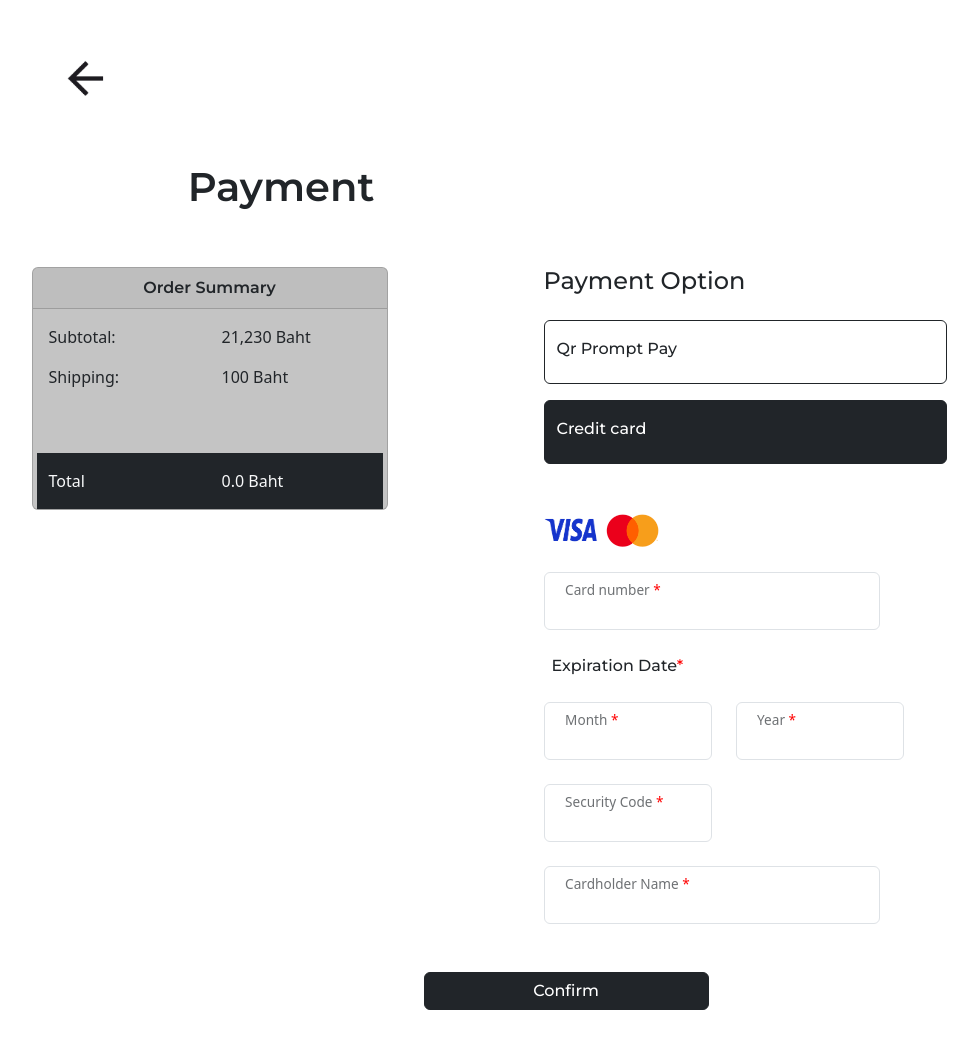
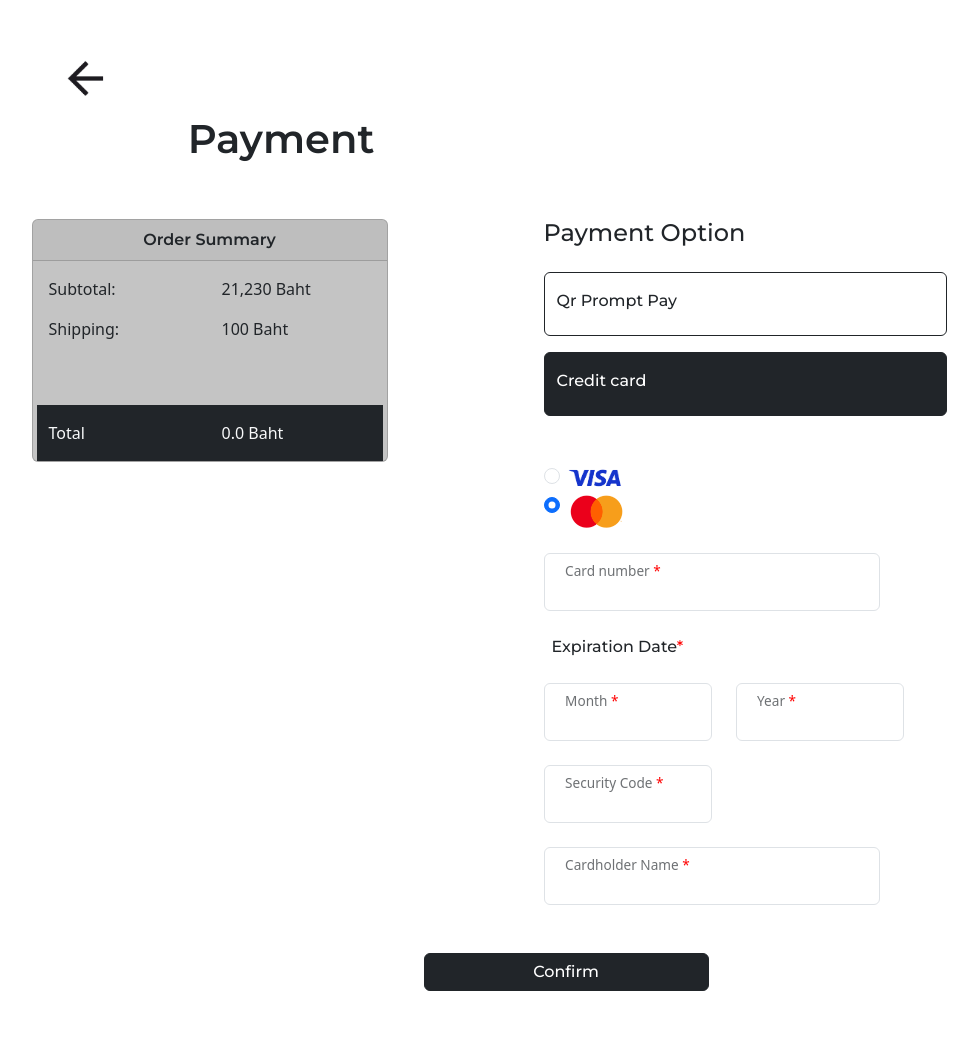
Before and after one commit to BKOPYZ/kendoshop, a Django app: template templates/payment/payment.html in a window 1280 px wide, after a click on "Credit card". Shown: the part 115-1165 px from the top of the page, without its empty margins (74-1052 px from the left). Run offline with Django 5.2, Linux system fonts and the light colour scheme; the template is opened without the code that fills it, so the values that code supplies are empty.

Commit message:
fix: I do not know

```diff
--- a/templates/payment/payment.html
+++ b/templates/payment/payment.html
@@ -11,7 +11,7 @@
       {% csrf_token %}
       <div class="container">
         <div class="row">
-          <h1 class="montserrat-bold text-center col-6 mt-5 pt-1">Payment</h1>
+          <h1 class="montserrat-bold text-center col-6 pt-1">Payment</h1>
         </div>
         <div class="row justify-content-center">
           <div class="col-lg-4 col-8 mt-5">
@@ -70,34 +70,50 @@
 
               {% if user.is_authenticated %}
               <!-- TODO :OAT PLEASE IMPLEMENT this -->
-              <div class="collapse mt-5 col-10 ms-5" id="credit" data-bs-parent="#accordion">
-                <div class="row d-flex justify-content-center">
+              <div class="collapse mt-2 col-10" id="credit" data-bs-parent="#accordion">
+                <div class="row d-flex justify-content-center my-2">
                   <input type="radio" class="btn-check" name="options" id="card1" />
-                  <label class="btn btn-outline-dark col-8" for="card1">
-                    <img src="../../static/assets/imgs/visa.png" alt="visa" style="width: 60px" />
-                    <p class="montserrat-light">Card 1:</p>
-                    <p class="montserrat-light">
-                      Card Number : xxx-xxx-xxx-<span>178</span>
-                    </p>
+                  <label class="btn btn-outline-dark col-8 d-flex" for="card1">
+                    <img src="../../static/assets/imgs/visa.png" alt="visa" style="width: auto; height:40px;" />
+                    <div>
+                      <p class="montserrat-light text-start">Card 1:</p>
+                      <p class="montserrat-light text-start">
+                        Card Number : xxx-xxx-xxx-<span>178</span>
+                      </p>
+                    </div>
                   </label>
                 </div>
-                <div class="row d-flex justify-content-center">
+                <div class="row d-flex justify-content-center my-2">
                   <input type="radio" class="btn-check" name="options" id="card2" />
-                  <label class="btn btn-outline-dark col-8" for="card2">
-                    <img src="../../static/assets/imgs/visa.png" alt="visa" style="width: 60px" />
-                    <p class="montserrat-light">Card 1:</p>
-                    <p class="montserrat-light">
-                      Card Number : xxx-xxx-xxx-<span>178</span>
-                    </p>
+                  <label class="btn btn-outline-dark col-8 d-flex" for="card2">
+                    <img src="../../static/assets/imgs/master.png" alt="master" style="width: auto; height:40px;" />
+                    <div>
+                      <p class="montserrat-light text-start">Card 2:</p>
+                      <p class="montserrat-light text-start">
+                        Card Number : xxx-xxx-xxx-<span>234</span>
+                      </p>
+                    </div>
                   </label>
+                </div>
+                <div class="row d-flex justify-content-center my-2">
+                  <!--Jeng: Pleas link this to new_payment_page-->
+                  <a href="" class="btn btn-outline-dark w-25">Add Card</a>
                 </div>
               </div>
 
               {% else %}
               <div class="collapse mt-5 col-10 ms-5" id="credit" data-bs-parent="#accordion">
-                <div class="d-flex">
-                  <img src="../../static/assets/imgs/visa.png" alt="visa" style="width: 60px" />
-                  <img src="../../static/assets/imgs/master.png" alt="visa" style="width: 60px" />
+                <div class="form-check">
+                  <input class="form-check-input" type="radio" name="cardChoices" id="visa">
+                  <label class="form-check-label" for="visa">
+                    <img src="../../static/assets/imgs/visa.png" alt="visa" style="width: 60px" />
+                  </label>
+                </div>
+                <div class="form-check">
+                  <input class="form-check-input" type="radio" name="cardChoices" id="master" checked>
+                  <label class="form-check-label" for="master">
+                    <img src="../../static/assets/imgs/master.png" alt="visa" style="width: 60px" />
+                  </label>
                 </div>
 
                 <div class="mt-4">
@@ -134,7 +150,7 @@
                 </div>
               </div>
               {% endif %}
-              <div class="collapse mt-5 col-10" id="cash" data-bs-parent="#accordion"></div>
+              <div class="collapse col-10" id="cash" data-bs-parent="#accordion"></div>
             </div>
           </div>
         </div>
```
Also changed, not shown: templates/payment/payment_new_payment.html (+63 -0 lines), kendo_shop.db.
